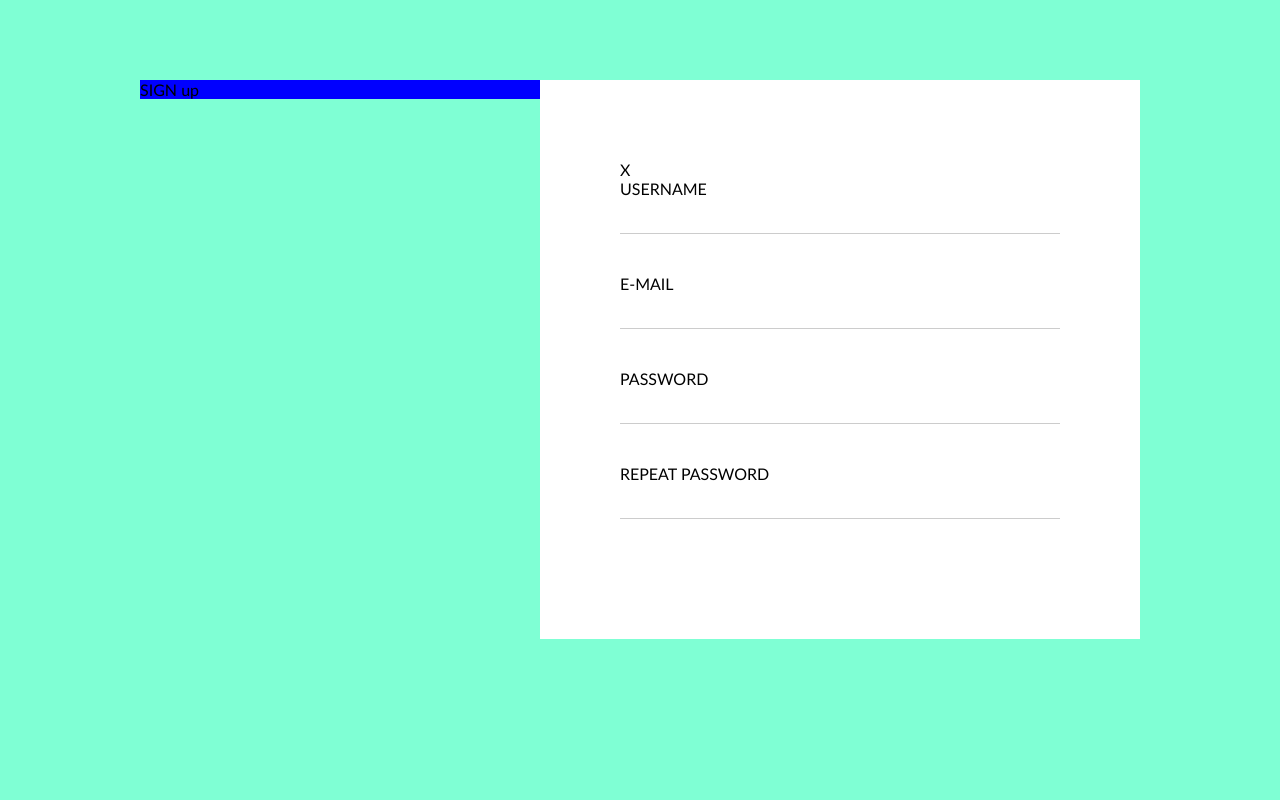
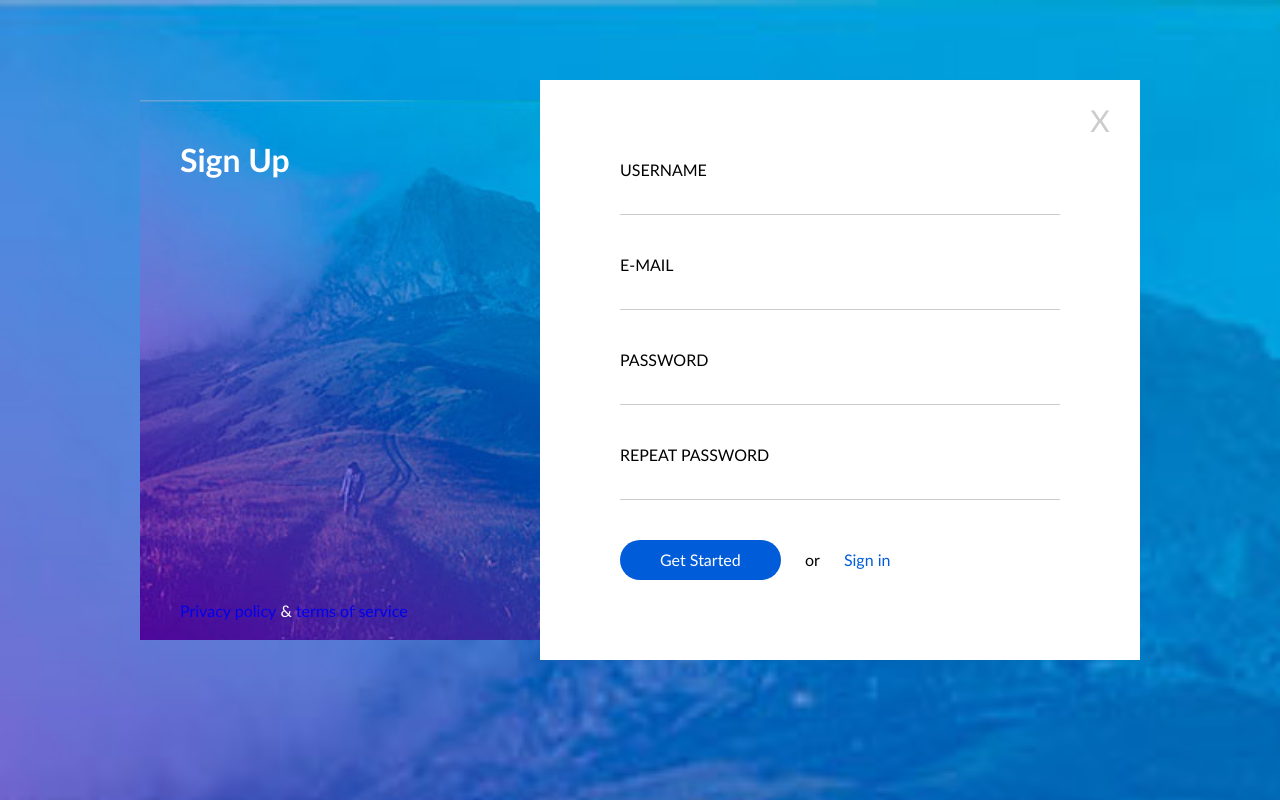
Before and after one commit to Ramunas-Bkr/4-Sign-Up, a plain HTML site: page index.html in a window 1280 px wide. Drawn offline with Linux system fonts and the light colour scheme.

Commit message:
Beveik baigta

```diff
--- a/css/style.css
+++ b/css/style.css
@@ -9,37 +9,74 @@ body {
     background-color: aquamarine;
     font-family: 'Gill Sans', 'Gill Sans MT', Calibri, 'Trebuchet MS', sans-serif;
     font: bold;
-
-
+    background-image: url(../Img/Kalnas.jpg);
+    background-repeat: no-repeat;
+    background-size: cover;
 }
 .container {
         display: inline-block;
         width: 1000px;
-        height: 200px;
         margin-left: calc( (100% - 1000px)  / 2 );
         margin-top: 80px;
-
+        position: relative;
     }
-    .left {
+    .container > .left {
         display: inline-block;
         width: 40%;
         float: left;
         background-color: blue;
+        position: absolute;
+        top: 20px;
+        bottom: 20px;
+        background-image: url(../img/Kalnas.jpg);
+        background-repeat: no-repeat;
+        background-size: cover;
         }
+            .container > .left > h1 {
+                display: inline-block;
+                padding: 40px;
+                color: white
+            }
+            .container > .left > footer {
+                display: inline-block;
+                position: absolute;
+                left: 40px;
+                bottom: 20px;
+                right: 20px;
+                color: white;
+            }
+                .container > .left > footer > a {
+                    text-decoration: none;
+                }
     .right {
         display: inline-block;
         width: 60%;
         padding: 80px;
-        float: left;
+        float: right;
         background-color: white;
+        position: relative;
         }
     .close {
-
+        display: inline-block;
+        width: 80px;
+        height: 80px;
+        line-height: 80px;
+        text-align: center;
+        font-size: 30px;
+        position: absolute;
+        top: 0;
+        right: 0;
+        color: #ccc
     }
     .form {
         display: inline-block;
         width: 100%;
 
+    }
+    form > .form-row {
+            display: inline-block;
+            width: 100%;
+            margin-bottom: 40px;
     }
         form > .form-row {
             display: inline-block;
@@ -60,5 +97,37 @@ body {
                 line-height: 30px;
                 font-size: 18px;
                 color: #333;
-                /baigta 59:47 */
             }
+            form > .form-actions {
+                display: inline-block;
+                width: 100%;
+                }
+            form > .form-actions > *
+            {
+                display: inline-block;
+                line-height: 40px;
+            }
+                form > .form-actions > div {
+                    padding: 0 40px;
+                    background: #005cd9;
+                    color: white;
+                    border-radius: 20px;
+                    }
+                    form > .form-actions > div:hover {
+                        cursor: pointer;
+                        box-shadow: 0 5px 5px 0 gray;
+                    }
+                form > .form-actions > span {
+                    margin: 0 20px;
+                    }
+                form > .form-actions > a {
+                display: inline-block;
+                color: #005cd9;
+                text-decoration: none;
+                }
+                form > .form-actions > a > div:hover{
+                    cursor: pointer;
+                }
+:focus {
+    outline: none;
+}
--- a/index.html
+++ b/index.html
@@ -10,7 +10,12 @@
 <body>
        <div class="container">
         <div class="left">
-            SIGN up
+            <h1>Sign Up</h1>
+            <footer>
+                <a href="#">Privacy policy</a>
+                <span>&</span>
+                <a href="#">terms of service</a>
+            </footer>
         </div>
         <div class="right">
             <div class="close">X</div>
@@ -21,19 +26,24 @@
                 </div>
                 <div class="form-row">
                     <label for="">E-MAIL</label>
-                    <input type="text">
+                    <input type="email">
                 </div>
                 <div class="form-row">
                     <label for="">PASSWORD</label>
-                    <input type="text">
+                    <input type="password">
                 </div>
                 <div class="form-row">
                     <label for="">REPEAT PASSWORD</label>
-                    <input type="text">
+                    <input type="password">
+                </div>
+                <div class="form-actions">
+                    <div>Get Started</div>
+                    <span>or</span>
+                    <a href="#">Sign in</a>
                 </div>
             </form>
 
         </div>
     </div>
 </body>
-</html>
+</htm
```
Also changed, not shown: Img/Background.jpg (added).
